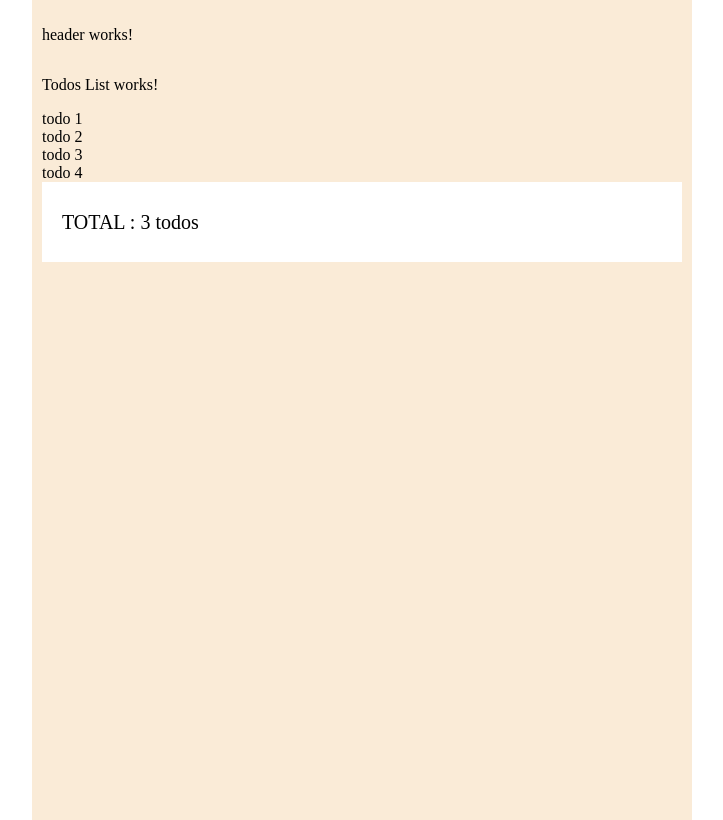
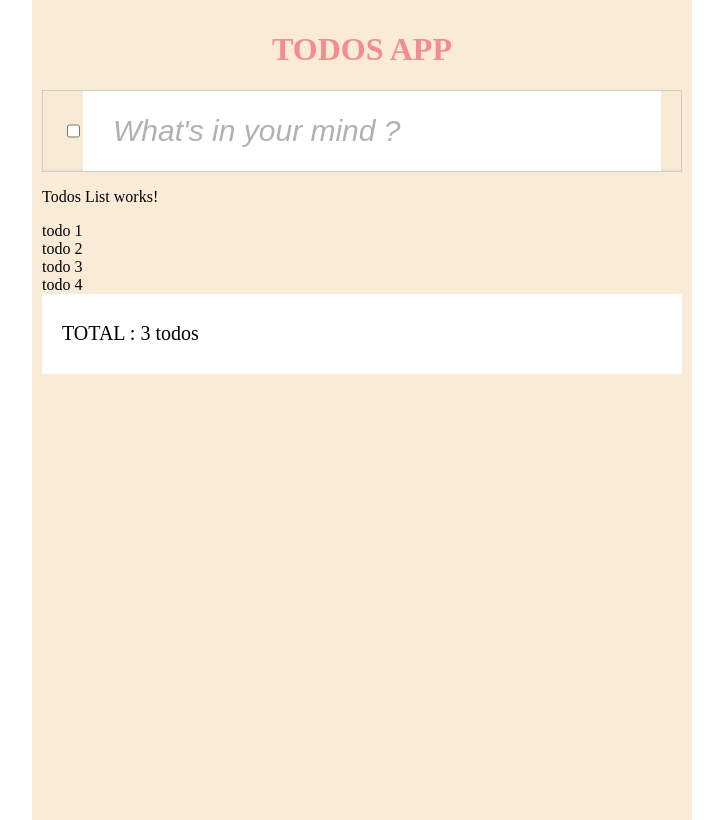
Before and after one commit to arfaouislim/angular-todolist-, an Angular app: page / in a window 1280 px wide. Shown: the whole page, without its empty margins (278-1001 px from the left). Built offline with nearby package versions, Linux system fonts and the light colour scheme.

Commit message:
modified the header

```diff
--- a/src/app/components/header/header.component.html
+++ b/src/app/components/header/header.component.html
@@ -1,3 +1,7 @@
 <header >
-  <p>header works!</p>
+  <h1>TODOS APP</h1>
+  <div class="new-todo">
+    <input type="checkbox"/>
+    <input type="text" placeholder="What's in your mind ? " />
+  </div>
 </header>
--- a/src/app/components/header/header.component.scss
+++ b/src/app/components/header/header.component.scss
@@ -1,5 +1,37 @@
 header{
   display: flex;
+  flex-direction: column;
+  width: 100%;
 
+  h1{
+    color: rgb(244, 141, 141);
+    width: 100%;
+    text-align: center;
+  }
 
+  .new-todo{
+    display: flex;
+    flex-direction: row;
+    background-color: rgb(255, 255, 255);
+    border: none;
+    background: rgba(0, 0, 0, 0.003);
+    box-shadow: inset 0 -2px 1px rgba(0,0,0,0.03);
+    border: 1px solid #ccc;
+    padding: 0px 20px;
+
+    input[type="text"]{
+      height:60px;
+      font-size: 30px;
+      outline: none;
+      border: none;
+      font-style: italic;
+      color: rgb(177, 177, 177);
+      padding: 10px 30px;
+      width: 100%;
+    }
+  }
+
+  input[type="text"]::placeholder{
+    color: rgb(177, 177, 177);
+  }
 }
```
